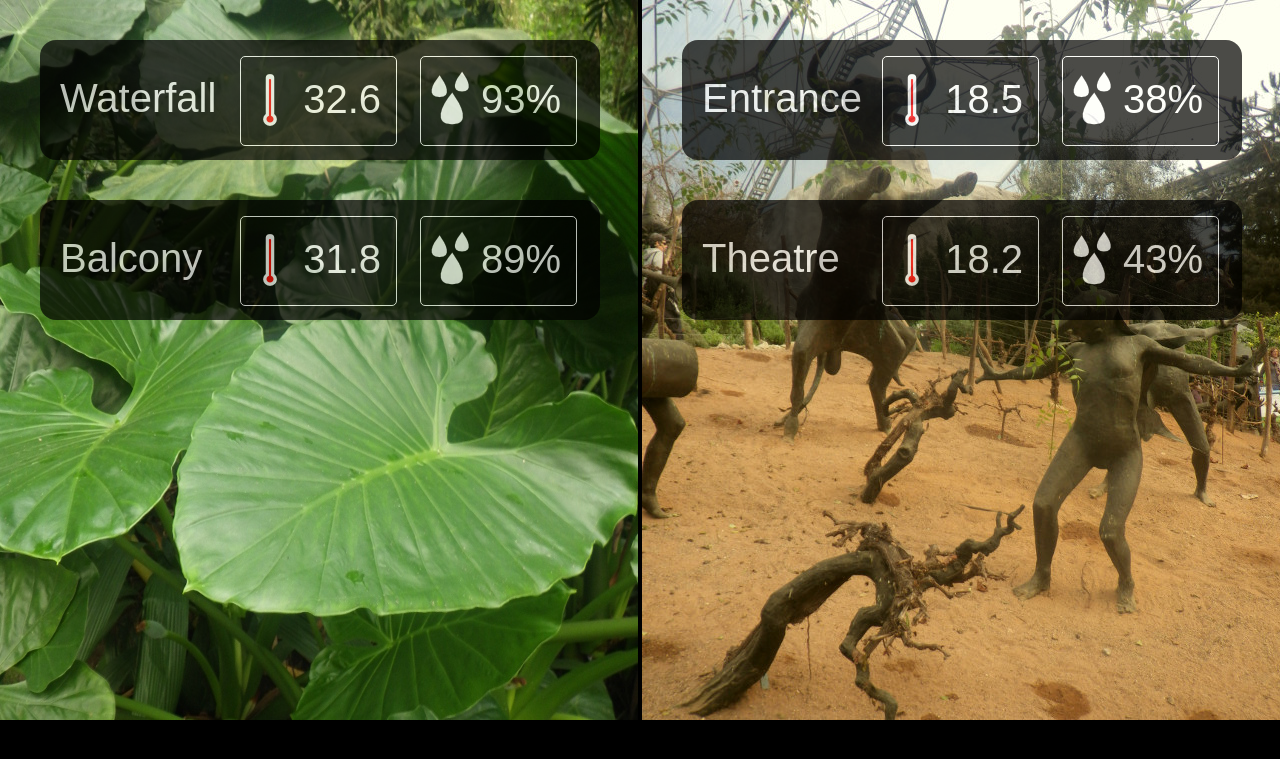
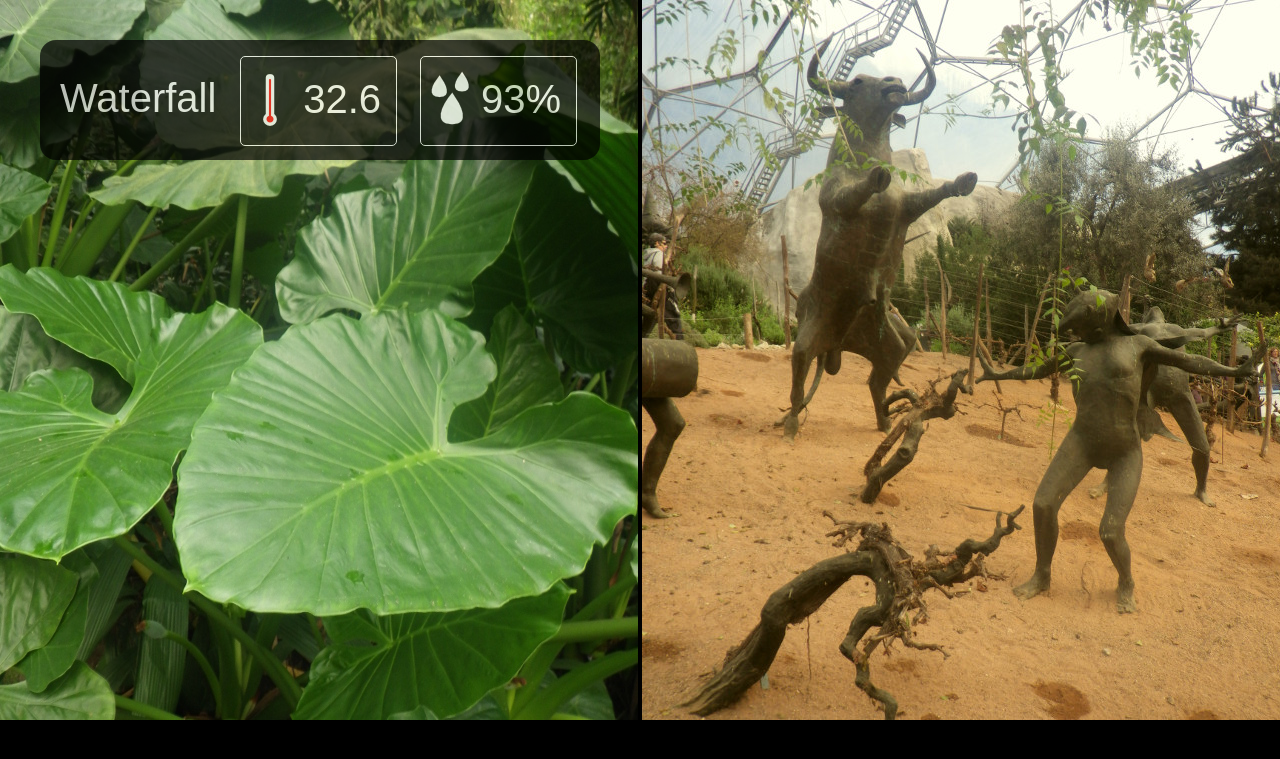
Before and after one commit to TheEdenOfThings/eot-ui, a PHP site: page / in a window 1280 px wide. Shown: the top 759 px of the page. Run offline with PHP 8.4, Linux system fonts and the light colour scheme; some libraries are stand-ins or nearby versions.

Commit message:
dynamically create a location slice

```diff
--- a/web/ui/index.php
+++ b/web/ui/index.php
@@ -31,78 +31,10 @@
 	<div id="screen1" class="screen">
 		<div id="screen1_left" class="half_screen">
 
-			<div id="location_1" class="location">
-				<div class="location_title" >
-				Waterfall
-				</div>
-				<div class="reading reading_temp" >
-				32.6
-					<div class="temperature_icon">
-					</div>
-				</div>
-				<div class="reading reading_humidity" >
-				93%
-					<div class="humidity_icon">
-					</div>
-				</div>
-			</div>
-
-			<div id="location_2" class="location">
-				<div class="location_title" >
-				Balcony
-				</div>
-				<div class="reading reading_temp" >
-				31.8
-					<div class="temperature_icon">
-					</div>
-				</div>
-				<div class="reading reading_humidity" >
-				89%
-					<div class="humidity_icon">
-					</div>
-				</div>
-
-
-			</div>
-
-
-
 
 		</div>
 		<div id="screen1_right" class="half_screen">
-			<div id="location_1" class="location">
-				<div class="location_title" >
-				Entrance
-				</div>
-				<div class="reading reading_temp" >
-				18.5
-					<div class="temperature_icon">
-					</div>
-				</div>
-				<div class="reading reading_humidity" >
-				38%
-					<div class="humidity_icon">
-					</div>
-				</div>
-			</div>
 
-			<div id="location_2" class="location">
-				<div class="location_title" >
-				Theatre
-				</div>
-				<div class="reading reading_temp" >
-				18.2
-					<div class="temperature_icon">
-					</div>
-				</div>
-				<div class="reading reading_humidity" >
-				43%
-					<div class="humidity_icon">
-					</div>
-				</div>
-
-
-			</div>
 		</div>
 	</div>
 
```
Also changed, not shown: web/ui/eot.js (+36 -13 lines).
